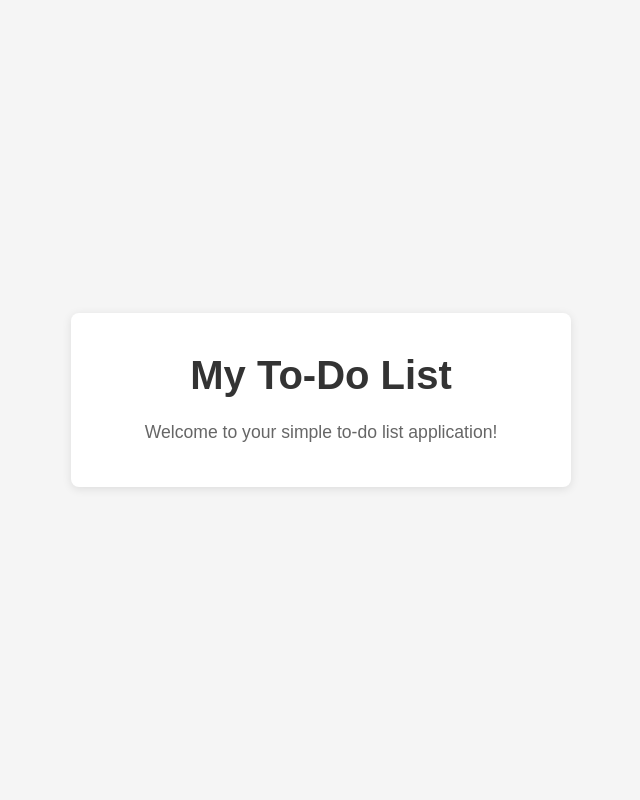
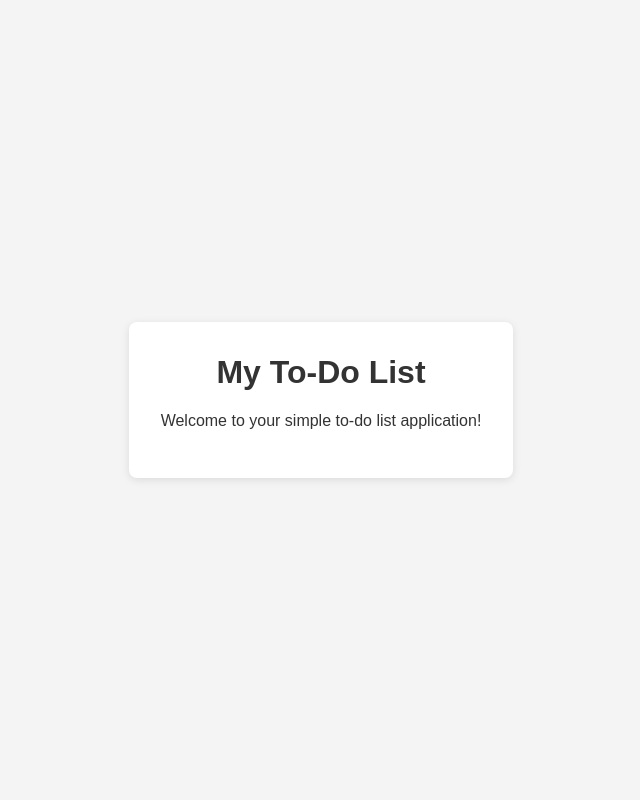
Before and after one commit to kentrelpeters/todo-app, a Flask app: page / in a window 1280 px wide. Shown: the whole page, without its empty margins (319-959 px from the left). Run offline with Flask 3, Linux system fonts and the light colour scheme.

```diff
--- a/static/style.css
+++ b/static/style.css
@@ -1,36 +1,26 @@
 * {
-    margin: 0;
-    padding: 0;
     box-sizing: border-box;
 }
 
 body {
+    margin: 0;
+    min-height: 100vh;
+    display: flex;
+    align-items: center;
+    justify-content: center;
     font-family: Arial, sans-serif;
-    background-color: #f5f5f5;
-    display: flex;
-    justify-content: center;
-    align-items: center;
-    min-height: 100vh;
+    background-color: #f4f4f4;
+    color: #333;
 }
 
 .container {
-    background-color: white;
-    padding: 40px;
+    padding: 2rem;
+    text-align: center;
+    background-color: #fff;
     border-radius: 8px;
-    box-shadow: 0 2px 10px rgba(0, 0, 0, 0.1);
-    text-align: center;
-    max-width: 500px;
-    width: 100%;
+    box-shadow: 0 2px 8px rgba(0, 0, 0, 0.1);
 }
 
 h1 {
-    color: #333;
-    margin-bottom: 20px;
-    font-size: 2.5em;
+    margin-top: 0;
 }
-
-p {
-    color: #666;
-    font-size: 1.1em;
-    line-height: 1.6;
-}
```
